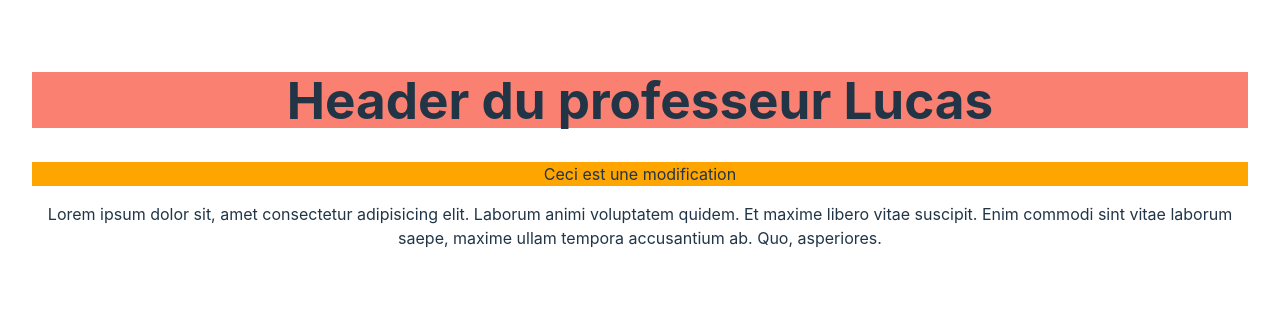
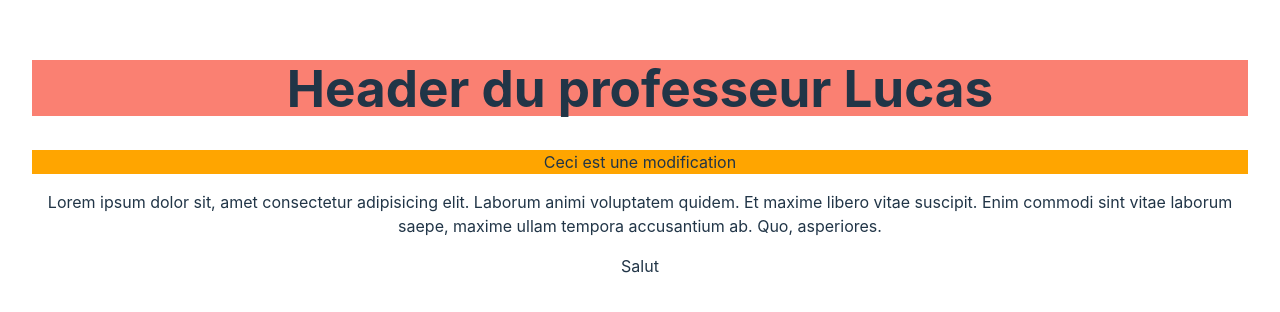
Before and after one commit to LucasRoberto99/workshop-github-orion24, a React (Vite) app: page / in a window 1280 px wide. Shown: the part 248-560 px from the top of the page. Built offline with nearby package versions, Linux system fonts and the light colour scheme.

Commit message:
Update App.jsx with span

```diff
--- a/src/App.jsx
+++ b/src/App.jsx
@@ -12,6 +12,7 @@ function App() {
         vitae laborum saepe, maxime ullam tempora accusantium ab. Quo,
         asperiores.
       </p>
+      <span>Salut</span>
     </>
   );
 }
```
